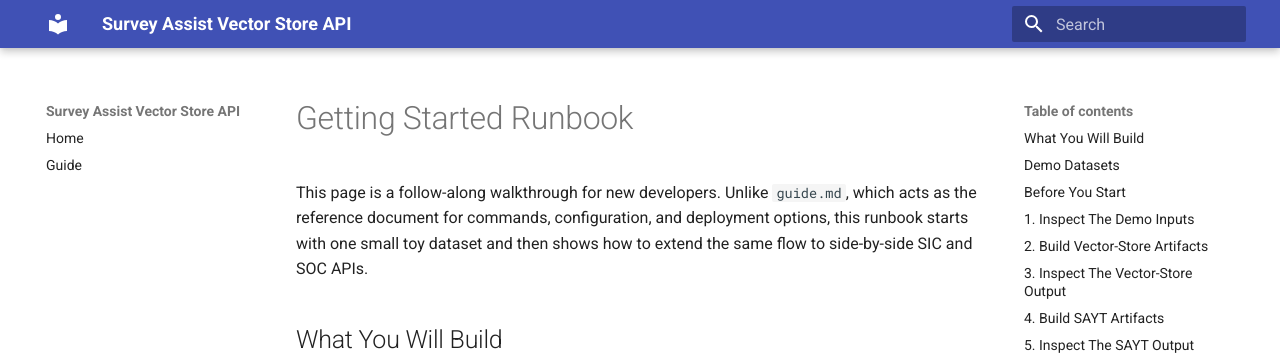
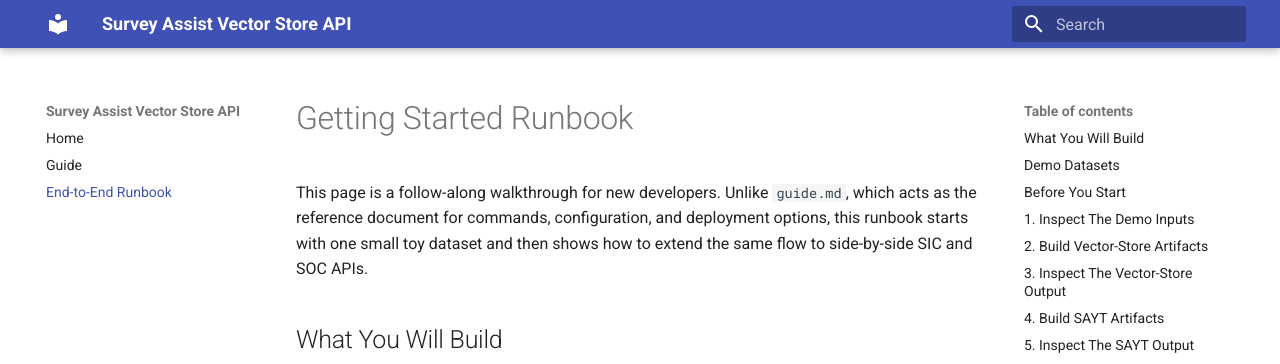
Before and after one commit to ONSdigital/survey-assist-vector-store-api, an MkDocs documentation site: the page built from docs/runbook.md, in a window 1280 px wide and 900 px high. Shown: the top 364 px of the window. Built offline with MkDocs 1.6.1 and Material for MkDocs 9.7.7, drawn with Linux system fonts in a browser that asks for light colours.

```diff
--- a/mkdocs.yml
+++ b/mkdocs.yml
@@ -2,5 +2,8 @@ site_name: Survey Assist Vector Store API
 nav:
   - Home: index.md
   - Guide: guide.md
+  - End-to-End Runbook: runbook.md
 theme:
   name: material
+  features:
+    - content.code.copy
```
